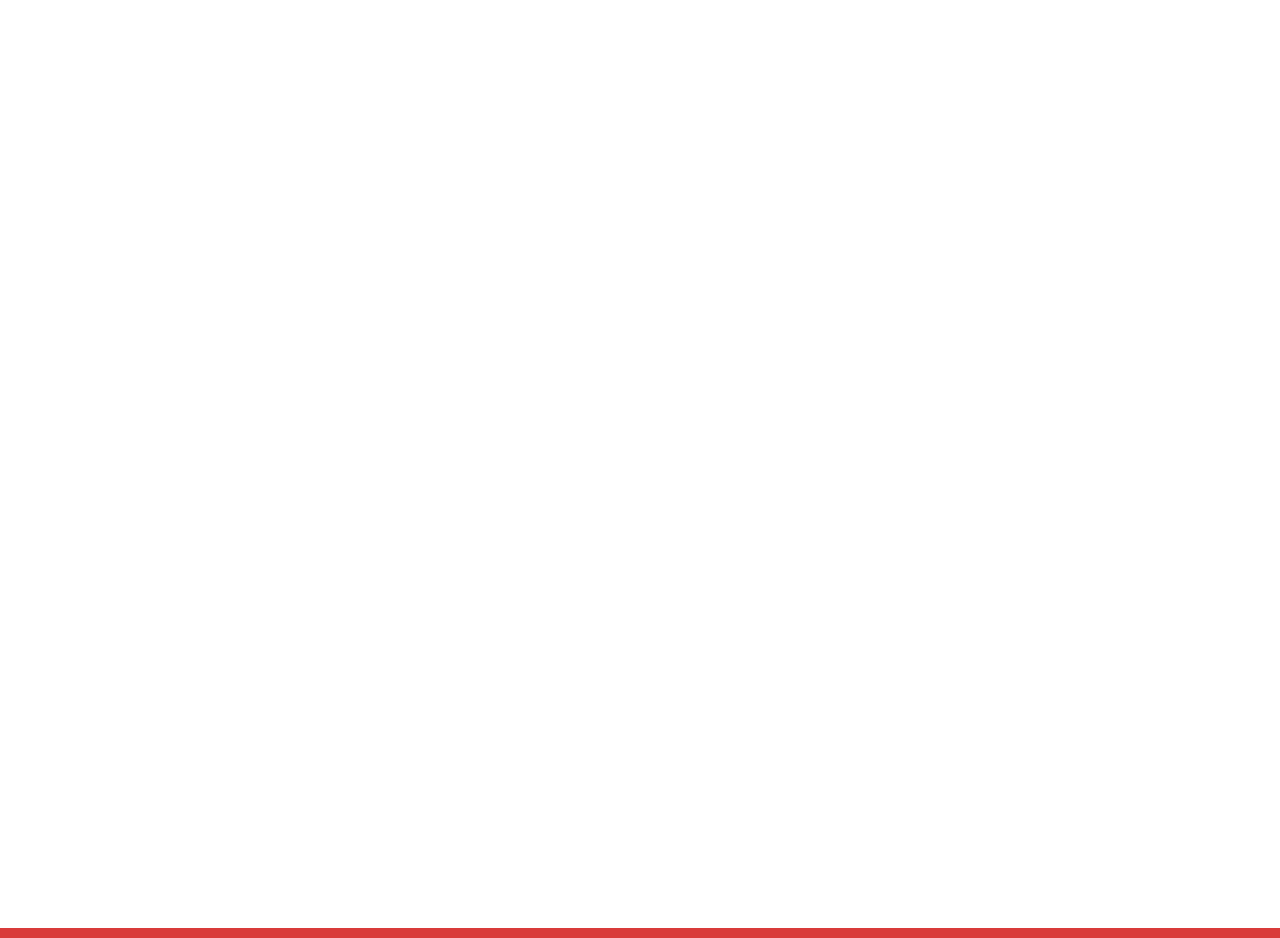
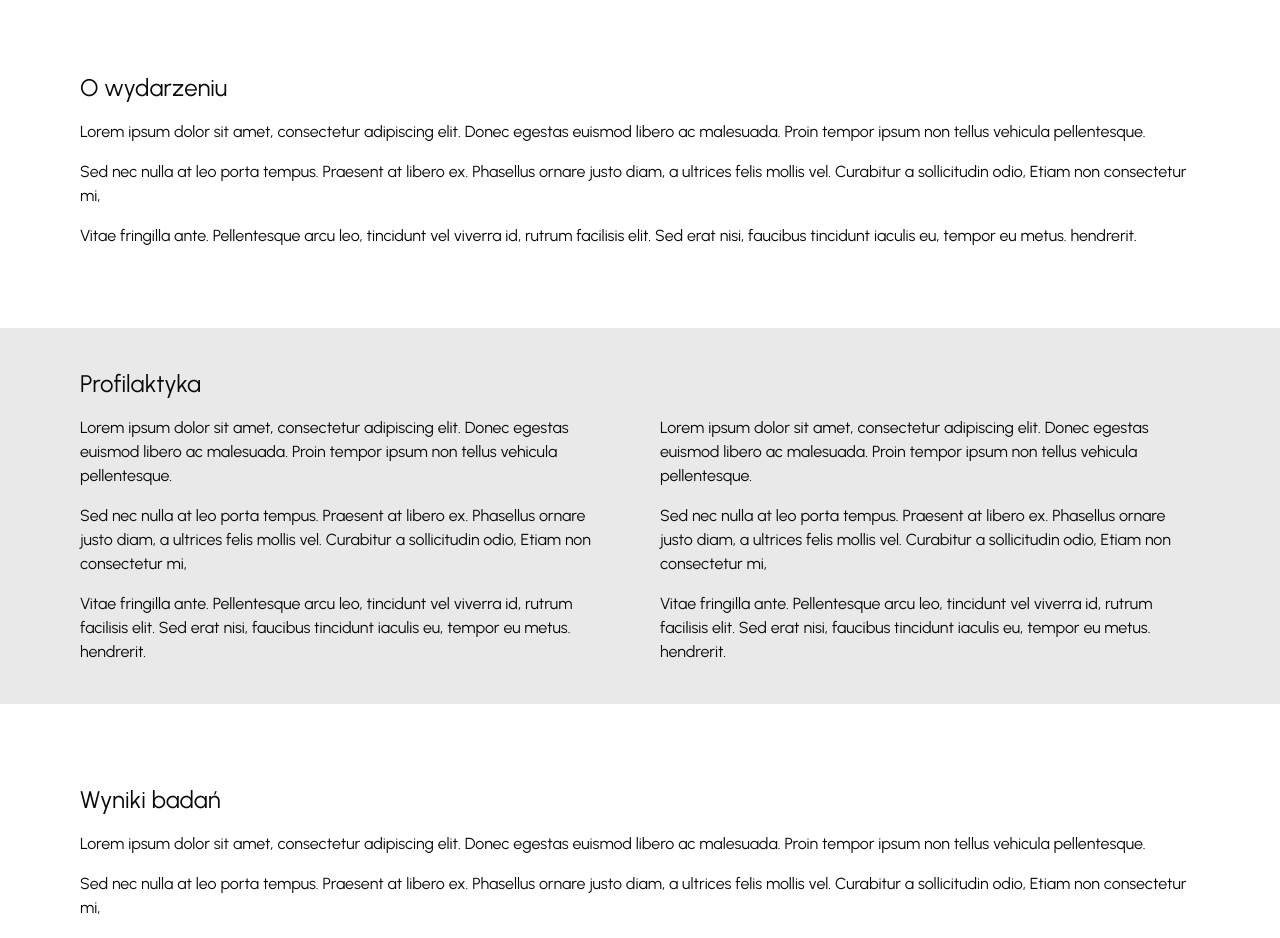
Before and after one commit to Solvro/web-umed, a Next.js app: page / in a window 1280 px wide. Shown: the top 938 px of the page. Built offline with nearby package versions, Linux system fonts and the light colour scheme; no server answers.

Commit message:
feat: add homepage content

```diff
--- a/src/app/globals.css
+++ b/src/app/globals.css
@@ -52,9 +52,9 @@
   --popover-foreground: oklch(0.141 0.005 285.823);
   --primary: #d93b3a;
   --primary-foreground: oklch(0.97 0.014 254.604);
-  --secondary: oklch(0.967 0.001 286.375);
+  --secondary: rgba(233, 233, 233, 1);
   --secondary-foreground: oklch(0.21 0.006 285.885);
-  --muted: rgba(164, 164, 164, 0.47);
+  --muted: rgba(184, 184, 184, 1);
   --muted-foreground: oklch(0.552 0.016 285.938);
   --accent: oklch(0.967 0.001 286.375);
   --accent-foreground: oklch(0.21 0.006 285.885);
--- a/src/app/page.tsx
+++ b/src/app/page.tsx
@@ -1,9 +1,86 @@
+import { HomepageSection } from "@/components/homepage/section";
 import { NewsContainer } from "@/components/news-container";
 
 export default function Home() {
   return (
-    <div className="flex min-h-screen flex-col items-center justify-center gap-10 overflow-hidden p-8">
+    <div className="flex min-h-screen flex-col items-stretch justify-center gap-10 overflow-hidden py-8">
       <NewsContainer />
+      <HomepageSection heading="O wydarzeniu">
+        <div className="space-y-4">
+          <p>
+            Lorem ipsum dolor sit amet, consectetur adipiscing elit. Donec
+            egestas euismod libero ac malesuada. Proin tempor ipsum non tellus
+            vehicula pellentesque.
+          </p>
+          <p>
+            Sed nec nulla at leo porta tempus. Praesent at libero ex. Phasellus
+            ornare justo diam, a ultrices felis mollis vel. Curabitur a
+            sollicitudin odio, Etiam non consectetur mi,
+          </p>
+          <p>
+            Vitae fringilla ante. Pellentesque arcu leo, tincidunt vel viverra
+            id, rutrum facilisis elit. Sed erat nisi, faucibus tincidunt iaculis
+            eu, tempor eu metus. hendrerit.
+          </p>
+        </div>
+      </HomepageSection>
+      <HomepageSection variant="secondary" heading="Profilaktyka">
+        <div className="grid grid-cols-1 gap-10 sm:grid-cols-2">
+          <div className="space-y-4">
+            <p>
+              Lorem ipsum dolor sit amet, consectetur adipiscing elit. Donec
+              egestas euismod libero ac malesuada. Proin tempor ipsum non tellus
+              vehicula pellentesque.
+            </p>
+            <p>
+              Sed nec nulla at leo porta tempus. Praesent at libero ex.
+              Phasellus ornare justo diam, a ultrices felis mollis vel.
+              Curabitur a sollicitudin odio, Etiam non consectetur mi,
+            </p>
+            <p>
+              Vitae fringilla ante. Pellentesque arcu leo, tincidunt vel viverra
+              id, rutrum facilisis elit. Sed erat nisi, faucibus tincidunt
+              iaculis eu, tempor eu metus. hendrerit.
+            </p>
+          </div>
+          <div className="space-y-4">
+            <p>
+              Lorem ipsum dolor sit amet, consectetur adipiscing elit. Donec
+              egestas euismod libero ac malesuada. Proin tempor ipsum non tellus
+              vehicula pellentesque.
+            </p>
+            <p>
+              Sed nec nulla at leo porta tempus. Praesent at libero ex.
+              Phasellus ornare justo diam, a ultrices felis mollis vel.
+              Curabitur a sollicitudin odio, Etiam non consectetur mi,
+            </p>
+            <p>
+              Vitae fringilla ante. Pellentesque arcu leo, tincidunt vel viverra
+              id, rutrum facilisis elit. Sed erat nisi, faucibus tincidunt
+              iaculis eu, tempor eu metus. hendrerit.
+            </p>
+          </div>
+        </div>
+      </HomepageSection>
+      <HomepageSection heading="Wyniki badań">
+        <div className="space-y-4">
+          <p>
+            Lorem ipsum dolor sit amet, consectetur adipiscing elit. Donec
+            egestas euismod libero ac malesuada. Proin tempor ipsum non tellus
+            vehicula pellentesque.
+          </p>
+          <p>
+            Sed nec nulla at leo porta tempus. Praesent at libero ex. Phasellus
+            ornare justo diam, a ultrices felis mollis vel. Curabitur a
+            sollicitudin odio, Etiam non consectetur mi,
+          </p>
+          <p>
+            Vitae fringilla ante. Pellentesque arcu leo, tincidunt vel viverra
+            id, rutrum facilisis elit. Sed erat nisi, faucibus tincidunt iaculis
+            eu, tempor eu metus. hendrerit.
+          </p>
+        </div>
+      </HomepageSection>
     </div>
   );
 }
--- a/src/components/footer.tsx
+++ b/src/components/footer.tsx
@@ -46,7 +46,7 @@ function FooterLink({
 
 export function Footer() {
   return (
-    <footer className="text-primary-foreground bg-primary mt-32 w-full pt-5">
+    <footer className="text-primary-foreground bg-primary mt-10 w-full pt-5">
       <div className="mx-auto mb-14 grid w-full max-w-screen-xl grid-cols-1 gap-4 px-4 sm:grid-cols-2 lg:grid-cols-4">
         <FooterSection title="Kontakt">
           <FooterLink href={`mailto:${FOOTER_LINKS.contactMail}`}>
@@ -67,12 +67,9 @@ export function Footer() {
           </FooterLink>
         </FooterSection>
       </div>
-
-      <div className="bg-primary-foreground/10">
+      <div className="bg-secondary-foreground/20 text-primary-foreground/85">
         <div className="mx-auto flex max-w-screen-xl flex-row items-center justify-between px-4 py-6">
-          <span className="opacity-80">
-            &copy; {new Date().getFullYear()} Solvro
-          </span>
+          <span>&copy; {new Date().getFullYear()} Solvro</span>
           <Link
             href="https://solvro.pl/"
             className="underline-offset-4 hover:underline"
--- /dev/null
+++ b/src/components/homepage/section.tsx
@@ -0,0 +1,31 @@
+import type { VariantProps } from "class-variance-authority";
+import { cva } from "class-variance-authority";
+import type { ReactNode } from "react";
+
+import { cn } from "@/lib/utils";
+
+const sectionVariants = cva("px-[8%] py-6 sm:w-[unset] sm:px-20 lg:py-10", {
+  variants: {
+    variant: {
+      default: "",
+      secondary: "bg-secondary",
+      primary: "bg-primary text-primary-foreground",
+    },
+  },
+});
+
+export function HomepageSection({
+  heading,
+  children,
+  variant = "default",
+}: {
+  heading: string;
+  children: ReactNode;
+} & VariantProps<typeof sectionVariants>) {
+  return (
+    <section className={cn(sectionVariants({ variant }))}>
+      <h2 className="mb-4 text-2xl">{heading}</h2>
+      {children}
+    </section>
+  );
+}
--- a/src/components/news-card.tsx
+++ b/src/components/news-card.tsx
@@ -31,12 +31,8 @@ export function NewsCard({ post }: { post: NewsPost }) {
     `Edytowano ${getFriendlyStringDate(post.date_updated)}`;
 
   return (
-    <Card className="gap-3 rounded-lg p-4 text-lg">
-      <CardHeader className="relative">
-        <CardTitle className="text-primary w-1/2 text-lg font-bold md:text-2xl">
-          {post.title}
-        </CardTitle>
-        <div className="md:absolute md:top-0 md:right-0">
+    <Card className="gap-3 overflow-hidden rounded-lg p-0 text-lg">
+      <CardHeader className="pt-4">
         <span className="text-muted-foreground text-xs font-medium md:text-center md:text-sm">
           {updatedDate ? (
             <TooltipProvider>
@@ -53,14 +49,16 @@ export function NewsCard({ post }: { post: NewsPost }) {
             <p>{createdDate}</p>
           )}
         </span>
-        </div>
       </CardHeader>
-      <CardContent>
+      <CardContent className="w-full px-0">
         <div
-          className="md:text-md text-sm"
+          className="md:text-md w-full px-2 text-sm sm:px-6"
           // eslint-disable-next-line react/no-danger
           dangerouslySetInnerHTML={{ __html: post.content }}
         />
+        <CardTitle className="bg-muted mt-4 w-full font-normal">
+          <h3 className="py-4 text-center text-lg">{post.title}</h3>
+        </CardTitle>
       </CardContent>
     </Card>
   );
--- a/src/components/news-container.tsx
+++ b/src/components/news-container.tsx
@@ -28,7 +28,7 @@ export async function NewsContainer() {
   }
 
   return (
-    <div className="flex w-full flex-col gap-3 md:w-2/3">
+    <div className="mx-auto flex w-full flex-col gap-3 md:w-2/3">
       {posts.map((post) => (
         <NewsCard key={post.id} post={post} />
       ))}
--- a/src/components/ui/button.tsx
+++ b/src/components/ui/button.tsx
@@ -1,5 +1,6 @@
 import { Slot } from "@radix-ui/react-slot";
-import { type VariantProps, cva } from "class-variance-authority";
+import type { VariantProps } from "class-variance-authority";
+import { cva } from "class-variance-authority";
 import * as React from "react";
 
 import { cn } from "@/lib/utils";
```
Lines whose indentation alone changed are shown as unchanged.
